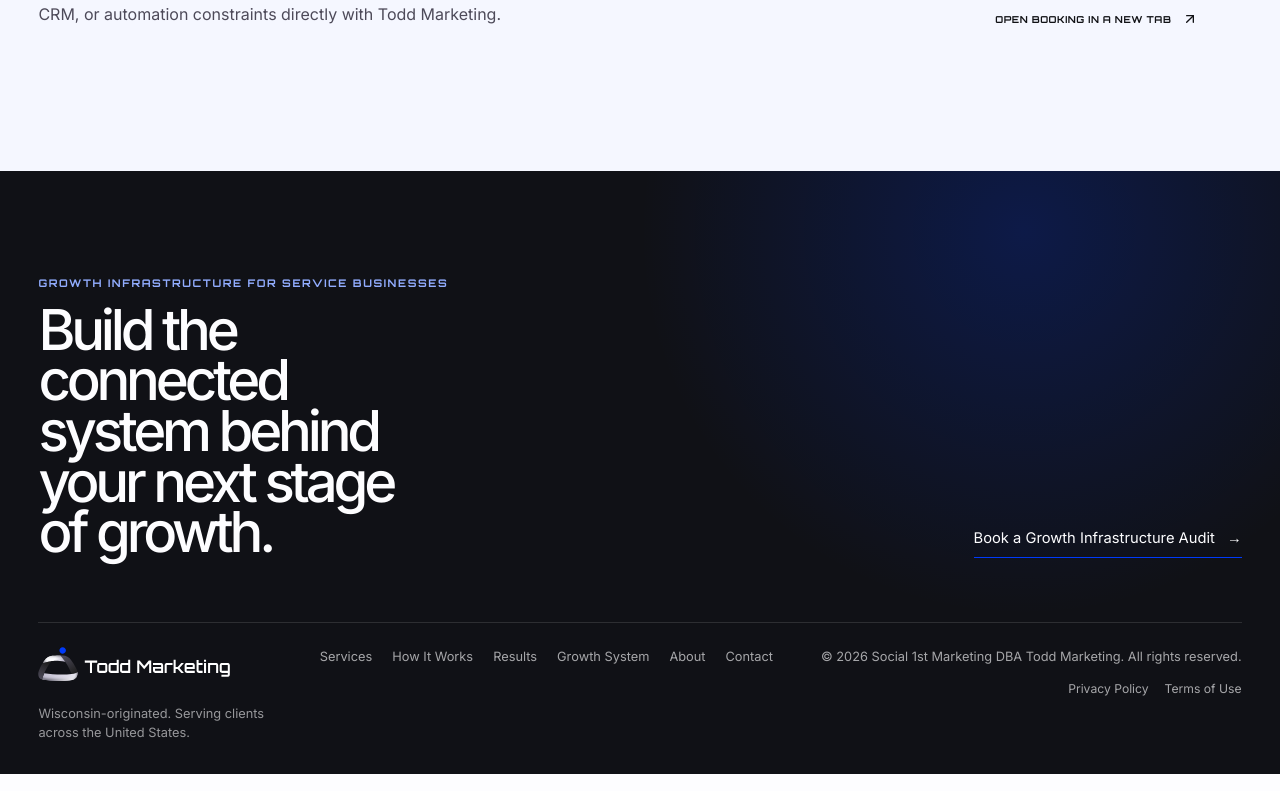
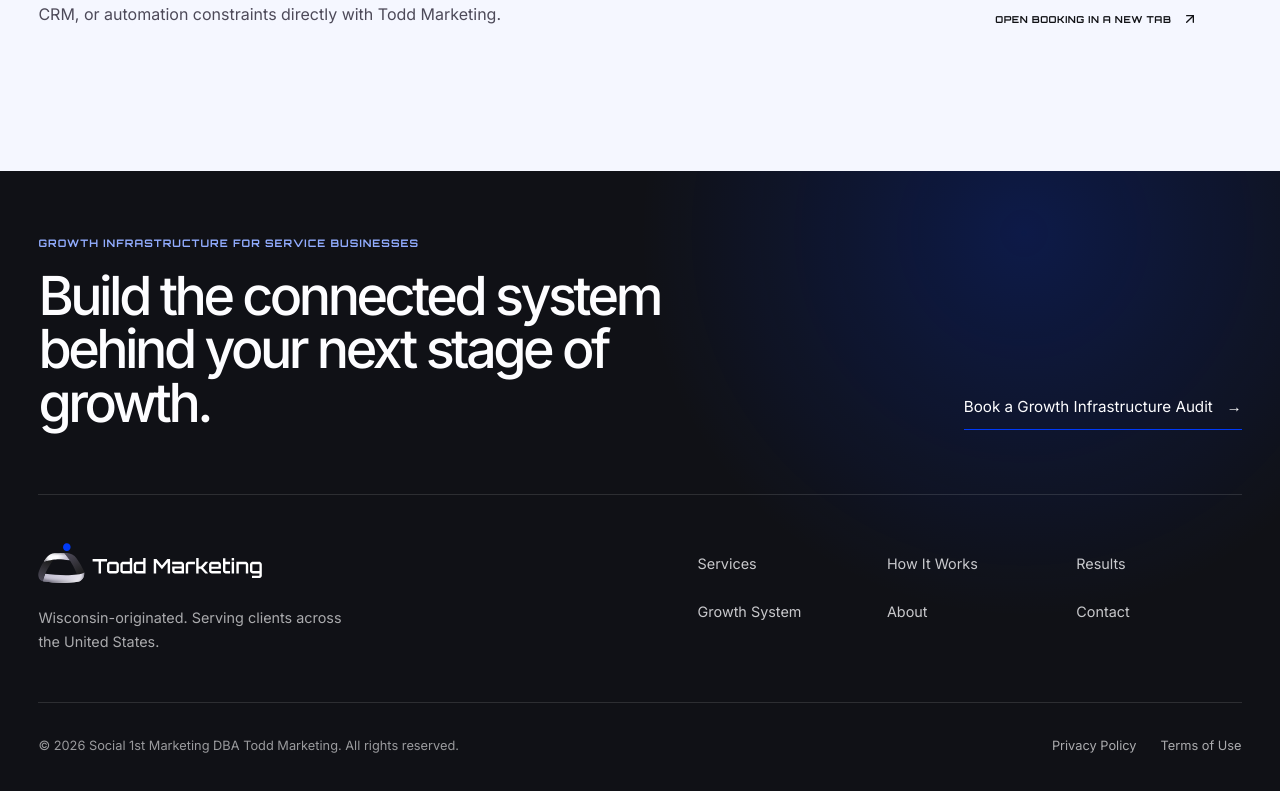
Before and after one commit to 064-breaks-stuff/Toddmarketing, a React (Vite) app: page /about in a window 1280 px wide. Shown: the part 3894-4685 px from the top of the page. Built offline with nearby package versions, Linux system fonts and the light colour scheme.

Commit message:
thirty-ninth push

```diff
--- a/src/components/layout/Footer.jsx
+++ b/src/components/layout/Footer.jsx
@@ -1,14 +1,13 @@
 import { Link } from 'react-router-dom';
 import { CONTACT_PATH } from '../../app/siteConfig';
+import '../../styles/footer.css';
 
 export default function Footer({ showGrowthCta = true }) {
   return (
     <footer
-      className={
-        showGrowthCta
-          ? 'site-footer'
-          : 'site-footer site-footer--without-growth-cta'
-      }
+      className={`site-footer site-footer--refined${
+        showGrowthCta ? '' : ' site-footer--without-growth-cta'
+      }`}
     >
       <div className="container">
         {showGrowthCta && (
@@ -24,14 +23,14 @@ export default function Footer({ showGrowthCta = true }) {
             </div>
 
             <Link className="site-footer__cta" to={CONTACT_PATH}>
-              Book a Growth Infrastructure Audit
+              <span>Book a Growth Infrastructure Audit</span>
               <span aria-hidden="true">→</span>
             </Link>
           </div>
         )}
 
         <div className="site-footer__bottom">
-          <div>
+          <div className="site-footer__identity">
             <Link
               className="site-footer__brand"
               to="/"
@@ -56,18 +55,18 @@ export default function Footer({ showGrowthCta = true }) {
             <Link to="/about">About</Link>
             <Link to={CONTACT_PATH}>Contact</Link>
           </nav>
+        </div>
 
-          <div>
+        <div className="site-footer__base">
           <p className="site-footer__meta">
             © {new Date().getFullYear()} Social 1st Marketing DBA Todd
             Marketing. All rights reserved.
           </p>
 
-            <div className="site-footer__legal">
+          <nav className="site-footer__legal" aria-label="Legal navigation">
             <Link to="/privacy">Privacy Policy</Link>
             <Link to="/terms">Terms of Use</Link>
-            </div>
-          </div>
+          </nav>
         </div>
       </div>
     </footer>
--- /dev/null
+++ b/src/styles/footer.css
@@ -0,0 +1,262 @@
+/* Scoped footer layout.
+   Existing header and contact styles in layout.css remain unchanged. */
+
+.site-footer.site-footer--refined {
+  overflow: visible;
+  padding: clamp(3rem, 5vw, 4.5rem) 0 1.5rem;
+}
+
+.site-footer.site-footer--refined.site-footer--without-growth-cta {
+  padding-top: clamp(2.5rem, 4vw, 3.5rem);
+}
+
+.site-footer--refined > .container {
+  min-width: 0;
+}
+
+.site-footer--refined .site-footer__top {
+  display: grid;
+  grid-template-columns: minmax(0, 1.25fr) minmax(0, 0.75fr);
+  gap: clamp(2rem, 5vw, 5rem);
+  align-items: end;
+  padding-bottom: clamp(2.5rem, 5vw, 4rem);
+  border-bottom: 1px solid var(--tm-line-dark);
+}
+
+.site-footer--refined .site-footer__top > * {
+  min-width: 0;
+}
+
+.site-footer--refined .site-footer__label {
+  max-width: 52ch;
+  margin: 0 0 1rem;
+  font-size: 0.65rem;
+  letter-spacing: 0.1em;
+  line-height: 1.65;
+  overflow-wrap: anywhere;
+}
+
+.site-footer--refined .site-footer__top h2 {
+  max-width: 18ch;
+  margin: 0;
+  font-size: clamp(2.25rem, 4.2vw, 4.5rem);
+  font-weight: 500;
+  letter-spacing: -0.065em;
+  line-height: 1;
+  overflow-wrap: anywhere;
+}
+
+.site-footer--refined .site-footer__cta {
+  display: inline-flex;
+  justify-self: end;
+  gap: 0.85rem;
+  align-items: center;
+  justify-content: space-between;
+  width: fit-content;
+  max-width: 100%;
+  min-height: 2.75rem;
+  padding: 0.6rem 0;
+  font-size: 0.95rem;
+  line-height: 1.5;
+  text-align: left;
+}
+
+.site-footer--refined .site-footer__cta > span:first-child {
+  min-width: 0;
+  overflow-wrap: anywhere;
+}
+
+.site-footer--refined .site-footer__cta > span:last-child {
+  flex: 0 0 auto;
+}
+
+.site-footer--refined .site-footer__bottom {
+  display: grid;
+  grid-template-columns: minmax(0, 1fr) minmax(0, 1fr);
+  gap: clamp(2rem, 5vw, 5rem);
+  align-items: start;
+  padding-top: clamp(2rem, 4vw, 3rem);
+}
+
+.site-footer--refined.site-footer--without-growth-cta
+  .site-footer__bottom {
+  padding-top: 0;
+}
+
+.site-footer--refined .site-footer__identity {
+  min-width: 0;
+}
+
+.site-footer--refined .site-footer__brand {
+  display: inline-flex;
+  width: min(14rem, 100%);
+  max-width: 100%;
+  align-items: center;
+  color: var(--tm-paper);
+}
+
+.site-footer--refined .site-footer__brand img {
+  display: block;
+  width: 100%;
+  height: auto;
+}
+
+.site-footer--refined .site-footer__location {
+  max-width: 36ch;
+  margin: 1rem 0 0;
+  color: rgb(253 253 255 / 65%);
+  font-size: 0.9rem;
+  line-height: 1.7;
+  overflow-wrap: anywhere;
+}
+
+.site-footer--refined .site-footer__links {
+  display: grid;
+  grid-template-columns: repeat(3, minmax(0, 1fr));
+  gap: 0.25rem 1.5rem;
+  align-items: start;
+  width: 100%;
+  max-width: 34rem;
+  min-width: 0;
+  justify-self: end;
+}
+
+.site-footer--refined .site-footer__links a {
+  display: flex;
+  min-width: 0;
+  min-height: 2.75rem;
+  align-items: center;
+  padding: 0.35rem 0;
+  color: rgb(253 253 255 / 78%);
+  font-size: 0.9rem;
+  line-height: 1.45;
+  text-decoration: none;
+  overflow-wrap: anywhere;
+}
+
+.site-footer--refined .site-footer__base {
+  display: grid;
+  grid-template-columns: minmax(0, 1fr) auto;
+  gap: 1rem 2rem;
+  align-items: center;
+  margin-top: clamp(2rem, 4vw, 3rem);
+  padding-top: 1.25rem;
+  border-top: 1px solid var(--tm-line-dark);
+}
+
+.site-footer--refined .site-footer__meta {
+  min-width: 0;
+  max-width: 78ch;
+  margin: 0;
+  color: rgb(253 253 255 / 58%);
+  font-size: 0.8rem;
+  line-height: 1.7;
+  text-align: left;
+  overflow-wrap: anywhere;
+}
+
+.site-footer--refined .site-footer__legal {
+  display: flex;
+  flex-wrap: wrap;
+  gap: 0.25rem 1.5rem;
+  align-items: center;
+  justify-content: flex-end;
+  min-width: 0;
+  margin: 0;
+}
+
+.site-footer--refined .site-footer__legal a {
+  display: inline-flex;
+  min-height: 2.75rem;
+  align-items: center;
+  padding: 0.35rem 0;
+  color: rgb(253 253 255 / 65%);
+  font-size: 0.8rem;
+  line-height: 1.5;
+  text-decoration: none;
+  overflow-wrap: anywhere;
+}
+
+.site-footer--refined .site-footer__links a:hover,
+.site-footer--refined .site-footer__legal a:hover,
+.site-footer--refined .site-footer__cta:hover {
+  color: #a9bfff;
+}
+
+.site-footer--refined a:focus-visible {
+  outline: 2px solid #a9bfff;
+  outline-offset: 4px;
+}
+
+@media (max-width: 900px) {
+  .site-footer--refined .site-footer__top {
+    grid-template-columns: minmax(0, 1fr);
+  }
+
+  .site-footer--refined .site-footer__cta {
+    justify-self: start;
+  }
+
+  .site-footer--refined .site-footer__links {
+    grid-template-columns: repeat(2, minmax(0, 1fr));
+    gap: 0.25rem 1.25rem;
+  }
+
+  .site-footer--refined .site-footer__base {
+    grid-template-columns: minmax(0, 1fr);
+    gap: 0.5rem;
+  }
+
+  .site-footer--refined .site-footer__legal {
+    justify-content: flex-start;
+  }
+}
+
+@media (max-width: 640px) {
+  .site-footer.site-footer--refined,
+  .site-footer.site-footer--refined.site-footer--without-growth-cta {
+    padding-top: 2.5rem;
+    padding-bottom: max(1.25rem, env(safe-area-inset-bottom));
+  }
+
+  .site-footer--refined .site-footer__bottom {
+    grid-template-columns: minmax(0, 1fr);
+    gap: 1.75rem;
+  }
+
+  .site-footer--refined .site-footer__links {
+    max-width: none;
+    justify-self: stretch;
+  }
+
+  .site-footer--refined .site-footer__top h2 {
+    max-width: 100%;
+    font-size: clamp(2rem, 8.5vw, 3rem);
+    line-height: 1.05;
+  }
+
+  .site-footer--refined .site-footer__brand {
+    width: min(13rem, 100%);
+  }
+
+  .site-footer--refined .site-footer__location {
+    max-width: 34ch;
+    font-size: 0.85rem;
+  }
+
+  .site-footer--refined .site-footer__base {
+    margin-top: 1.75rem;
+    padding-top: 1rem;
+  }
+
+  .site-footer--refined .site-footer__meta,
+  .site-footer--refined .site-footer__legal a {
+    font-size: 0.78rem;
+  }
+}
+
+@media (prefers-reduced-motion: reduce) {
+  .site-footer--refined a {
+    transition: none;
+  }
+}
```
Lines whose indentation alone changed are shown as unchanged.
